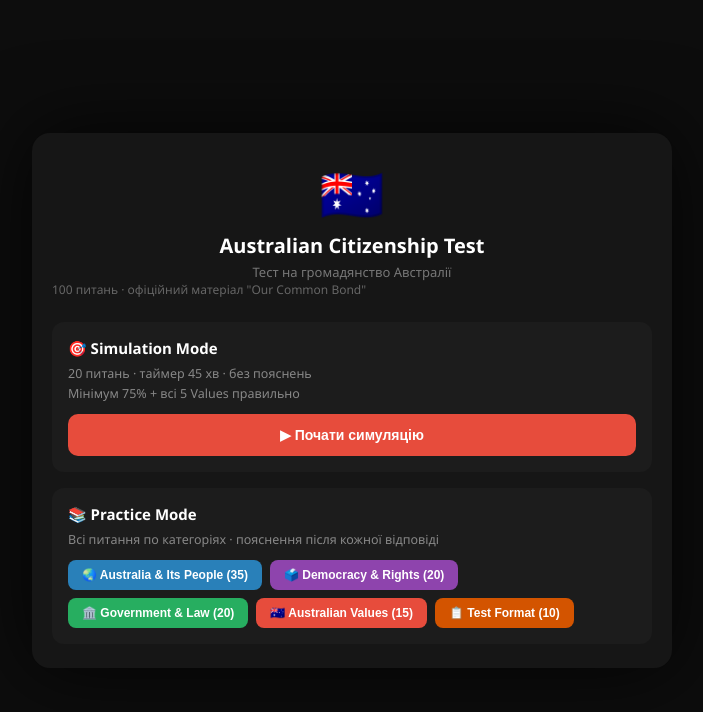
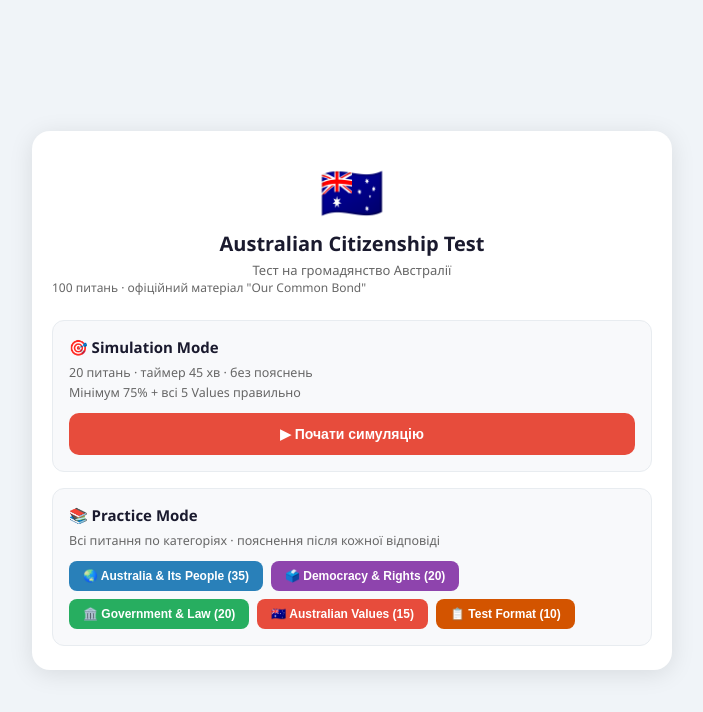
Before and after one commit to afinskiy/au-citizenship-test, a React (Vite) app: page / in a window 1280 px wide. Shown: the top 712 px of the page, without its empty margins (288-991 px from the left). Built offline with nearby package versions, Linux system fonts and the light colour scheme.

Commit message:
Add files via upload

```diff
--- a/src/App.jsx
+++ b/src/App.jsx
@@ -1156,7 +1156,7 @@ export default function App() {
     const color = CAT_COLOR[q.cat] || "#555";
     const isSim = screen === "sim";
     const pct = ((cur + 1) / qs.length) * 100;
-    const timerColor = timer.secs < 300 ? "#e74c3c" : timer.secs < 600 ? "#f39c12" : "#2ecc71";
+    const timerColor = timer.secs < 300 ? "#e74c3c" : timer.secs < 600 ? "#d68910" : "#27ae60";
 
     return (
       <div style={S.page}>
@@ -1171,7 +1171,7 @@ export default function App() {
           </div>
 
           {/* Progress */}
-          <div style={{ background:"#222", borderRadius:3, height:4, marginBottom:16, overflow:"hidden" }}>
+          <div style={{ background:"#e8ecf0", borderRadius:3, height:4, marginBottom:16, overflow:"hidden" }}>
             <div style={{ width:`${pct}%`, background:color, height:"100%", transition:"width 0.3s" }} />
           </div>
 
@@ -1186,10 +1186,10 @@ export default function App() {
           {/* Options */}
           <div style={{ display:"flex", flexDirection:"column", gap:8 }}>
             {(showUa ? q.uaOpts : q.opts).map((opt, idx) => {
-              let bg="#1c1c1c", border="1px solid #2a2a2a", col="#ccc";
+              let bg="#f8f9fb", border="1px solid #e0e5ea", col="#333";
               if (answered) {
-                if (idx === q.a) { bg="#0a2a0a"; border=`1.5px solid #2ecc71`; col="#2ecc71"; }
-                else if (idx === sel) { bg="#2a0a0a"; border=`1.5px solid #e74c3c`; col="#e74c3c"; }
+                if (idx === q.a) { bg="#e8f8ee"; border=`1.5px solid #27ae60`; col="#1a6e3a"; }
+                else if (idx === sel) { bg="#fdecea"; border=`1.5px solid #e74c3c`; col="#c0392b"; }
               }
               return (
                 <button key={idx} onClick={() => handleSelect(idx)}
@@ -1205,24 +1205,32 @@ export default function App() {
 
           {/* Explanation — Practice only */}
           {answered && !isSim && (
-            <div style={{ marginTop:14, background:"#111", borderRadius:12, padding:"14px 16px", borderLeft:`3px solid ${sel===q.a?"#2ecc71":"#e74c3c"}` }}>
-              <div style={{ fontSize:13, fontWeight:700, color: sel===q.a?"#2ecc71":"#e74c3c", marginBottom:6 }}>
+            <div style={{ marginTop:14, background:"#f0f7ff", border:"1px solid #d0e8ff", borderRadius:12, padding:"14px 16px", borderLeft:`3px solid ${sel===q.a?"#27ae60":"#e74c3c"}` }}>
+              <div style={{ fontSize:13, fontWeight:700, color: sel===q.a?"#27ae60":"#e74c3c", marginBottom:6 }}>
                 {sel===q.a ? "✅ Correct! / Правильно!" : "❌ Wrong / Неправильно"}
               </div>
-              <div style={{ fontSize:12.5, color:"#bbb", lineHeight:1.6 }}>
-                <b style={{ color:"#fff" }}>📖 Explanation:</b> {q.exp}
+              <div style={{ fontSize:12.5, color:"#334", lineHeight:1.6 }}>
+                <b style={{ color:"#1a1a2e" }}>📖 Explanation:</b> {q.exp}
               </div>
               {showUa && (
-                <div style={{ fontSize:12, color:"#888", lineHeight:1.5, marginTop:6, borderTop:"1px solid #222", paddingTop:6 }}>
-                  <b style={{ color:"#aaa" }}>🇺🇦 Пояснення:</b> {q.uaExp}
+                <div style={{ fontSize:12, color:"#556", lineHeight:1.5, marginTop:6, borderTop:"1px solid #d0e8ff", paddingTop:6 }}>
+                  <b style={{ color:"#334" }}>🇺🇦 Пояснення:</b> {q.uaExp}
                 </div>
               )}
+              <a
+                href={`https://t.me/afinskiy?text=${encodeURIComponent("🚨 Report error in AU Citizenship Test\n\nQuestion: " + q.en + "\nCorrect answer: " + q.opts[q.a] + "\n\nPlease describe the issue:")}`}
+                target="_blank"
+                rel="noopener noreferrer"
+                style={{ display:"inline-block", marginTop:10, padding:"5px 12px", background:"#fff3cd", border:"1px solid #ffc107", borderRadius:8, fontSize:11, color:"#856404", textDecoration:"none", fontWeight:600 }}
+              >
+                ⚠️ Report an error / Повідомити про помилку
+              </a>
             </div>
           )}
 
           {/* Sim feedback (no explanation) */}
           {answered && isSim && (
-            <div style={{ marginTop:12, padding:"10px 14px", background:"#111", borderRadius:10, fontSize:13, color: sel===q.a?"#2ecc71":"#e74c3c" }}>
+            <div style={{ marginTop:12, padding:"10px 14px", background:"#f8f9fb", border:"1px solid #e8ecf0", borderRadius:10, fontSize:13, color: sel===q.a?"#27ae60":"#e74c3c" }}>
               {sel===q.a ? "✅ Correct!" : `❌ Correct answer: ${q.opts[q.a]}`}
             </div>
           )}
@@ -1233,7 +1241,7 @@ export default function App() {
             </button>
           )}
 
-          <div style={{ color:"#333", fontSize:11, textAlign:"center", marginTop:10 }}>
+          <div style={{ color:"#999", fontSize:11, textAlign:"center", marginTop:10 }}>
             ✅ {score} correct · {wrong.length} wrong
           </div>
         </div>
@@ -1261,22 +1269,22 @@ export default function App() {
             {timerDone && <div style={{ color:"#e74c3c", fontSize:12, marginTop:4 }}>⏱ Time ran out</div>}
           </div>
 
-          <div style={{ margin:"16px 0", background:"#1a1a1a", borderRadius:10, padding:14, fontSize:13 }}>
+          <div style={{ margin:"16px 0", background:"#f8f9fb", border:"1px solid #e8ecf0", borderRadius:10, padding:14, fontSize:13 }}>
             <div style={{ display:"flex", justifyContent:"space-between", marginBottom:6 }}>
-              <span style={{ color:"#aaa" }}>Overall score</span>
+              <span style={{ color:"#666" }}>Overall score</span>
               <span style={{ color: pct>=75?"#2ecc71":"#e74c3c", fontWeight:700 }}>{score}/{total} ({pct}%)</span>
             </div>
             <div style={{ display:"flex", justifyContent:"space-between" }}>
-              <span style={{ color:"#aaa" }}>Values questions</span>
+              <span style={{ color:"#666" }}>Values questions</span>
               <span style={{ color: valuesCorrect===valuesTotal?"#2ecc71":"#e74c3c", fontWeight:700 }}>{valuesCorrect}/{valuesTotal}</span>
             </div>
           </div>
 
           {wrong.length > 0 && (
-            <div style={{ background:"#1a1a1a", borderRadius:10, padding:14, maxHeight:180, overflowY:"auto" }}>
+            <div style={{ background:"#fff8f8", border:"1px solid #fce", borderRadius:10, padding:14, maxHeight:180, overflowY:"auto" }}>
               <p style={{ color:"#e74c3c", fontSize:12, fontWeight:700, marginBottom:8 }}>Питання з помилками:</p>
               {wrong.map(i => (
-                <div key={i} style={{ fontSize:11.5, color:"#999", marginBottom:5, paddingBottom:5, borderBottom:"1px solid #222" }}>
+                <div key={i} style={{ fontSize:11.5, color:"#555", marginBottom:5, paddingBottom:5, borderBottom:"1px solid #eee" }}>
                   ❌ {simQ[i].en}
                 </div>
               ))}
@@ -1307,10 +1315,10 @@ export default function App() {
           </div>
 
           {wrong.length > 0 && (
-            <div style={{ marginTop:16, background:"#1a1a1a", borderRadius:10, padding:14, maxHeight:200, overflowY:"auto" }}>
+            <div style={{ marginTop:16, background:"#fff8f8", border:"1px solid #fce", borderRadius:10, padding:14, maxHeight:200, overflowY:"auto" }}>
               <p style={{ color:"#e74c3c", fontSize:12, fontWeight:700, marginBottom:8 }}>Повтори ці питання:</p>
               {wrong.map(i => (
-                <div key={i} style={{ fontSize:11.5, color:"#999", marginBottom:5, paddingBottom:5, borderBottom:"1px solid #222" }}>
+                <div key={i} style={{ fontSize:11.5, color:"#555", marginBottom:5, paddingBottom:5, borderBottom:"1px solid #eee" }}>
                   ❌ {pracQ[i].en}
                 </div>
               ))}
@@ -1331,19 +1339,19 @@ export default function App() {
 
 // ─── STYLES ───────────────────────────────────────────────────────────────────
 const S = {
-  page: { minHeight:"100vh", background:"#0d0d0d", display:"flex", alignItems:"center", justifyContent:"center", padding:"20px 12px", fontFamily:"'Segoe UI',system-ui,sans-serif" },
-  card: { background:"#161616", borderRadius:18, padding:"24px 20px", maxWidth:640, width:"100%", boxShadow:"0 0 80px rgba(0,0,0,0.8)" },
+  page: { minHeight:"100vh", background:"#f0f4f8", display:"flex", alignItems:"center", justifyContent:"center", padding:"20px 12px", fontFamily:"'Segoe UI',system-ui,sans-serif" },
+  card: { background:"#ffffff", borderRadius:18, padding:"24px 20px", maxWidth:640, width:"100%", boxShadow:"0 4px 24px rgba(0,0,0,0.10)" },
   flag: { fontSize:52, textAlign:"center", marginBottom:4 },
-  h1: { textAlign:"center", fontSize:20, fontWeight:800, color:"#fff", margin:0 },
-  sub: { textAlign:"center", color:"#777", fontSize:13, margin:"4px 0 0" },
-  modeBox: { background:"#1c1c1c", borderRadius:12, padding:"16px", marginTop:16 },
-  modeTitle: { fontWeight:700, color:"#fff", fontSize:15, marginBottom:6 },
-  modeDesc: { color:"#888", fontSize:12.5, lineHeight:1.6, marginBottom:10 },
+  h1: { textAlign:"center", fontSize:20, fontWeight:800, color:"#1a1a2e", margin:0 },
+  sub: { textAlign:"center", color:"#666", fontSize:13, margin:"4px 0 0" },
+  modeBox: { background:"#f8f9fb", border:"1px solid #e8ecf0", borderRadius:12, padding:"16px", marginTop:16 },
+  modeTitle: { fontWeight:700, color:"#1a1a2e", fontSize:15, marginBottom:6 },
+  modeDesc: { color:"#666", fontSize:12.5, lineHeight:1.6, marginBottom:10 },
   btn: { width:"100%", padding:"13px", border:"none", borderRadius:10, fontSize:14, fontWeight:700, cursor:"pointer", color:"#fff" },
   catBtn: { padding:"8px 14px", border:"none", borderRadius:8, fontSize:12, fontWeight:600, cursor:"pointer", color:"#fff" },
   badge: { padding:"3px 10px", borderRadius:20, fontSize:10, fontWeight:700, color:"#fff", letterSpacing:0.5 },
-  question: { fontSize:16.5, fontWeight:600, color:"#fff", marginBottom:16, lineHeight:1.6 },
+  question: { fontSize:16.5, fontWeight:600, color:"#1a1a2e", marginBottom:16, lineHeight:1.6 },
   opt: { display:"flex", alignItems:"center", gap:12, padding:"11px 14px", borderRadius:10, fontSize:13.5, transition:"all 0.15s", fontFamily:"inherit" },
   letter: { minWidth:26, height:26, borderRadius:6, display:"flex", alignItems:"center", justifyContent:"center", fontSize:12, fontWeight:700, color:"#fff", flexShrink:0 },
-  toggleBtn: { marginBottom:14, padding:"5px 12px", background:"#1e1e1e", color:"#999", border:"1px solid #2e2e2e", borderRadius:8, fontSize:12, cursor:"pointer", fontFamily:"inherit" },
+  toggleBtn: { marginBottom:14, padding:"5px 12px", background:"#f0f4f8", color:"#666", border:"1px solid #dde3ea", borderRadius:8, fontSize:12, cursor:"pointer", fontFamily:"inherit" },
 };
```
